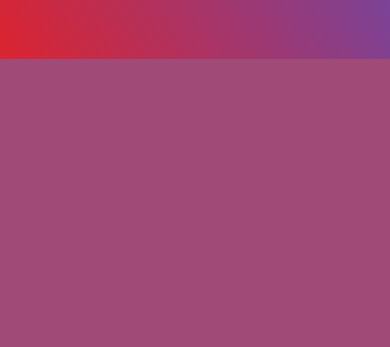
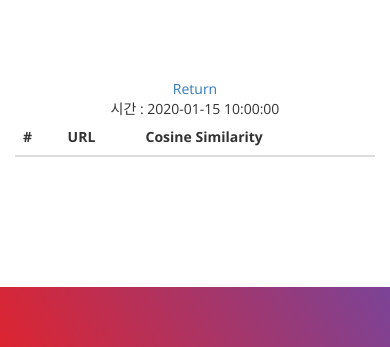
Before and after one commit to eunha812/Final_Project_TeamNo.2, a Flask app: template final_project/templates/Similarity3_page.html in a window 390 px wide. Shown: the part 845-1192 px from the top of the page. Before the commit the page ends 904 px from the top, so only its background shows below. Run offline with Flask 2, Linux system fonts and the light colour scheme; the template is opened without the code that fills it: most values are stand-ins (such as "Sample title", 1, 10 or a date in 2020); lists and menus that the app fills with data are empty.

Commit message:
html changed

```diff
--- a/final_project/static/css/custom.css
+++ b/final_project/static/css/custom.css
@@ -140,8 +140,8 @@ a:focus {
 
 
 section {
-  padding-top: 40%;
-  padding-bottom: 40%;
+  padding-top: 80px;
+  padding-bottom: 80px;
 }
 
 #team {
@@ -189,7 +189,7 @@ background: linear-gradient(120deg, #7b4397 , #dc2430); /* W3C, IE 10+/ Edge, Fi
   position: absolute;
   top: 0;
   width: 100%;
-  height: 100%;
+  height: 100vh;
 }
 
 #banner p {
@@ -273,13 +273,12 @@ background: linear-gradient(120deg, #7b4397 , #dc2430); /* W3C, IE 10+/ Edge, Fi
 #todo .feature-thumb {
   background-color: #ffffff;
   position: relative;
-  padding: 40px;
+  padding: 20%;
   margin-top: 32px;
   text-align: center;
-    box-shadow: 0 0 21px rgba(0, 0, 0, 0.14);
+  box-shadow: 0 0 21px rgba(0, 0, 0, 0.14);
 }
 #todo .feature-icon {
-
   width: 85px;
   height: 85px;
   top: 0;
@@ -709,8 +708,8 @@ footer .love-text{
   }
 
   section {
-    padding-top: 80px;
-    padding-bottom: 80px;
+    padding-top: 40%;
+    padding-bottom: 40%;
   }
 
   #location .media-object img {
--- a/final_project/templates/Similarity3_page.html
+++ b/final_project/templates/Similarity3_page.html
@@ -109,51 +109,15 @@
 
           <h1 class="wow fadeInUp" data-wow-delay="1s">Top 3 Similarity url on Cosine Similarity</h1>
 
-          <a href="javascript:history.back()" class="wow fadeInUp" data-wow-delay="1s"
-            style="visibility: visible; animation-delay: 1s; animation-name: fadeInUp;">RETURN</a>
+          <small class="wow fadeInUp" data-wow-delay="1s"
+            style="visibility: visible; animation-delay: 1s; animation-name: fadeInUp;">
+            Cosine Similarity 기반 상위 TOP 3 URL 리스트를 보여줍니다.
+          </small>
           <br>
 
-          <small class="wow fadeInUp" data-wow-delay="1s"
-            style="visibility: visible; animation-delay: 1s; animation-name: fadeInUp;">
-
-            Cosine Similarity 기반 상위 TOP 3 URL 리스트를 보여줍니다.
-
-          </small>
-
-          <br>
-
-
-          <form class="wow fadeInUp" data-wow-delay="1s"
-            style="visibility: visible; animation-delay: 1s; animation-name: fadeInUp;">
-
-
-
-            <table class="table">
-              <thead class="thead-dark">
-                <tr>
-                  <th scope="col">#</th>
-                  <th scope="col">Word</th>
-                  <th scope="col">Cosine Similarity</th>
-                </tr>
-              </thead>
-              <tbody>
-                <!--top3만 뽑는 용도-->
-                {% for i in range(0,3) %}
-                <tr>
-                  <th scope="row">{{i+1}}</th>
-                  <td>{{top[i][0]}}</td>
-                  <td>{{top[i][1]}}</td>
-                </tr>
-                {% endfor %}
-              </tbody>
-            </table>
-
-
-
-
-          </form>
-
-
+          <a href="#todo" class="wow fadeInUp btn btn-transparent-white btn-capsul btn-lg smoothScroll animated"
+            data-wow-delay="1.3s" style="visibility: visible; animation-delay: 1.3s; animation-name: fadeInUp;">Enter
+            Now</a>
 
         </div>
 
@@ -165,9 +129,56 @@
 
   </section>
 
+ <!------------ todo Section ------------>
+ <section id="todo" class="parallax" style="background-position: 50% -1066px;">
+  <div class="container">
+    <div class="row">
+      <div class="col-md-offset-2 col-md-8 col-sm-offset-1 col-sm-10 text-center">
+        <div class="wow fadeInUp section-title animated" data-wow-delay="0.6s"
+          style="visibility: visible; animation-delay: 0.6s; animation-name: fadeInUp;">
 
+          <a href="javascript:history.back()" class="wow fadeInUp" data-wow-delay="1s"
+            style="visibility: visible; animation-delay: 1s; animation-name: fadeInUp;">Return</a>
+          <br>
 
+          {% if time == 0 %}
+            분석에 실패했습니다..
+          {% elif time == -1 %}
+            분석에 실패했습니다..
+          {% else %}
+            시간 : {{time}}
+          {% endif %}
 
+          <table class="table">
+            <thead class="thead-dark">
+              <tr>
+                <th scope="col">#</th>
+                <th scope="col">URL</th>
+                <th scope="col">Cosine Similarity</th>
+              </tr>
+            </thead>
+            <tbody>
+              <!--top3만 뽑는 용도-->
+              {% if time > 0 %}
+              {% for i in range(0,3) %}
+              <tr>
+                <td>{{i+1}}</td>
+                <td>{{top[i][0]}}</td>
+                <td>{{top[i][1]}}</td>
+              </tr>
+              {% endfor %}
+              {% endif %}
+            </tbody>
+          </table>
+
+          <div class="clearfix"></div>
+        </div>
+      </div>
+    </div>
+  </div>
+  </div>
+  </div>
+</section>
 
 
 
```
Also changed, not shown: final_project/templates/Home_page.html (+5 -3 lines), final_project/templates/Result_page.html (+35 -23 lines), final_project/templates/Single_page.html (+4 -4 lines), final_project/templates/Top10_page.html (+31 -13 lines).
